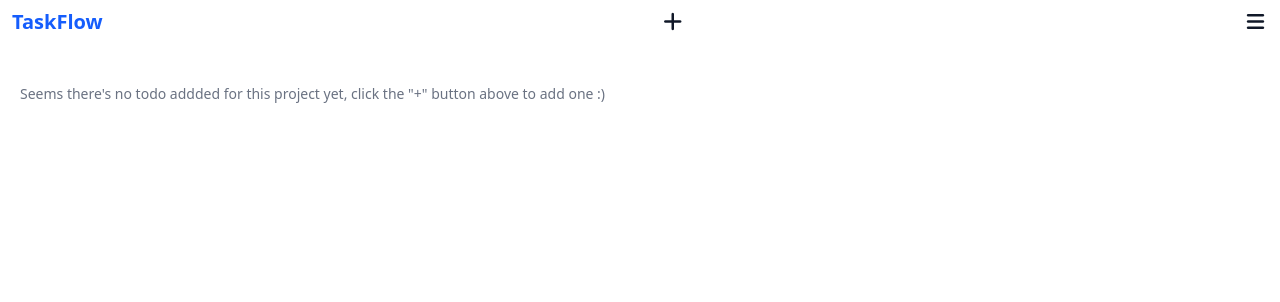
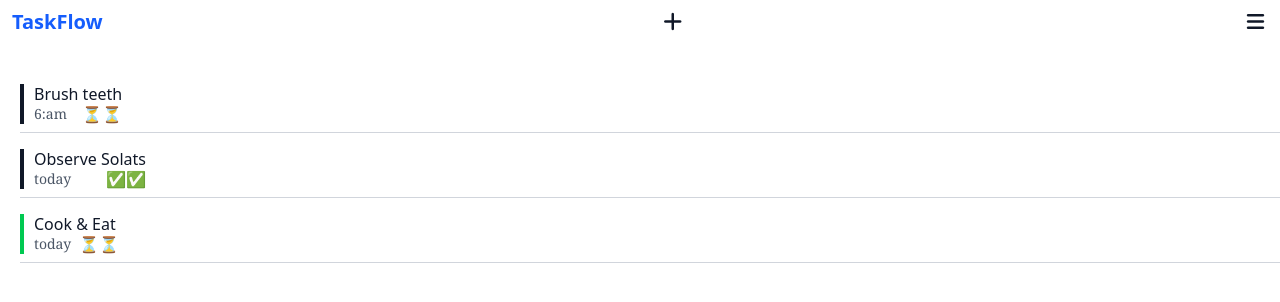
Before and after one commit to YuzStack/41_TodoList-App-2, a website built with webpack: page src/template.html in a window 1280 px wide. Built offline with nearby package versions, Linux system fonts and the light colour scheme.

Commit message:
Change the look of each todo

```diff
--- a/src/js/controller.js
+++ b/src/js/controller.js
@@ -2,36 +2,33 @@ import '../index.css';
 import * as model from './model';
 import projectsView from './views/projectsView';
 import todosView from './views/todosView';
-import { compareAsc, format } from 'date-fns';
-
-// console.log(format(new Date(todoObj.dueDate), 'yyyy-MM-dd'));
 
 const initDefault = function () {
-  // const brushTodo = model.createTodo(
-  //   'Brush teeth',
-  //   'Brush my teeth in the morning',
-  //   '6:am',
-  //   'medium',
-  //   false,
-  // );
+  model.createTodo(
+    'Brush teeth',
+    'Brush my teeth in the morning',
+    '6:am',
+    'medium',
+    false,
+  );
 
-  // const solatsTodo = model.createTodo(
-  //   'Observe Solats',
-  //   'Observe my five daily solats',
-  //   'today',
-  //   'high',
-  //   false,
-  // );
+  model.createTodo(
+    'Observe Solats',
+    'Observe my five daily solats',
+    'today',
+    'high',
+    true,
+  );
 
-  // const eatTodo = model.createTodo(
-  //   'Cook & Eat',
-  //   'Cook and eat my 3 square meals',
-  //   'today',
-  //   'low',
-  //   false,
-  // );
+  model.createTodo(
+    'Cook & Eat',
+    'Cook and eat my 3 square meals',
+    'today',
+    'low',
+    false,
+  );
 
-  const readTodo = model.createTodo(
+  model.createTodo(
     'Read book',
     'Read ECE553 lecture materials',
     new Date(),
@@ -40,7 +37,7 @@ const initDefault = function () {
     'Academics',
   );
 
-  const classTodo = model.createTodo(
+  model.createTodo(
     'Attend Class',
     'Attend ECE555 class',
     'Dec 19',
--- a/src/js/views/todosView.js
+++ b/src/js/views/todosView.js
@@ -1,3 +1,7 @@
+import { compareAsc, format } from 'date-fns';
+
+// console.log(format(new Date(todoObj.dueDate), 'yyyy-MM-dd'));
+
 const todosView = (function () {
   const parentEl = document.querySelector('.todos-subcontainer');
 
@@ -74,23 +78,22 @@ const todosView = (function () {
         const getPriorityLevel = function () {
           switch (detail.priority) {
             case 'high':
-              return 'bg-red-500';
+              return 'red-500';
             case 'medium':
-              return 'bg-yellow-500';
+              return 'yellow-500';
             case 'low':
-              return 'bg-green-500';
+              return 'green-500';
           }
         };
 
         return `
           <div class="todo flex flex-col gap-2">
             <div class="flex items-center gap-3 leading-5">
-              <div class="cheklist h-5 w-5 rounded-sm bg-black"></div>
-              <div>
+              <div class="border-l-4 border-${getPriorityLevel()} pl-2.5">
                 <p class="todo-title">${detail.title}</p>
                 <div class="flex items-center justify-between gap-2">
                   <p class="dueDate font-serif text-sm text-gray-600">${detail.dueDate}</p>
-                  <div class="priority h-3 w-3 rounded-full ${getPriorityLevel()}"></div>
+                  <div class="priority">${detail.checklist ? '✅✅' : '⏳⏳'}</div>
                 </div>
               </div>
             </div>
@@ -114,7 +117,6 @@ const todosView = (function () {
       return renderMessage();
     }
 
-    console.log(details);
     const markup = generatePreviewMarkup(details);
 
     clear();
```
Also changed, not shown: src/template.html (+3 -4 lines).
